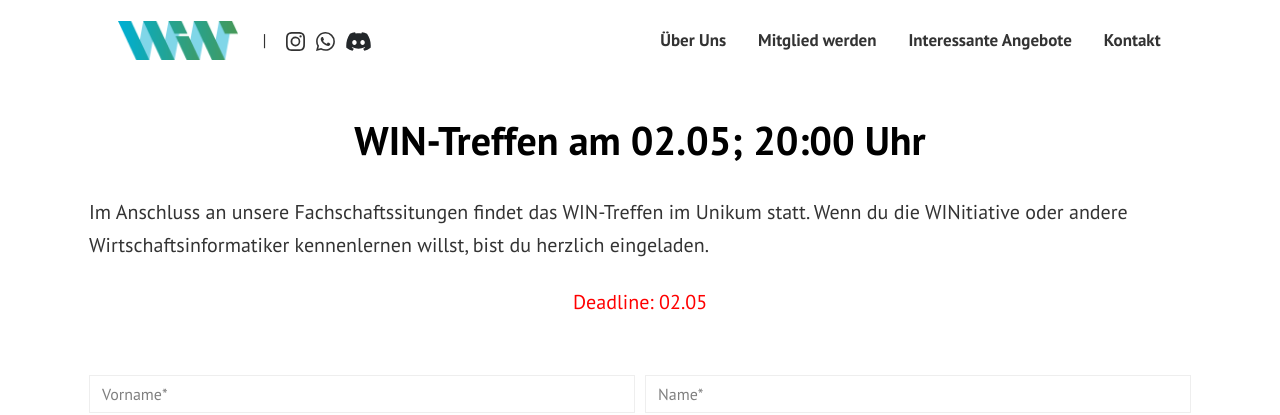
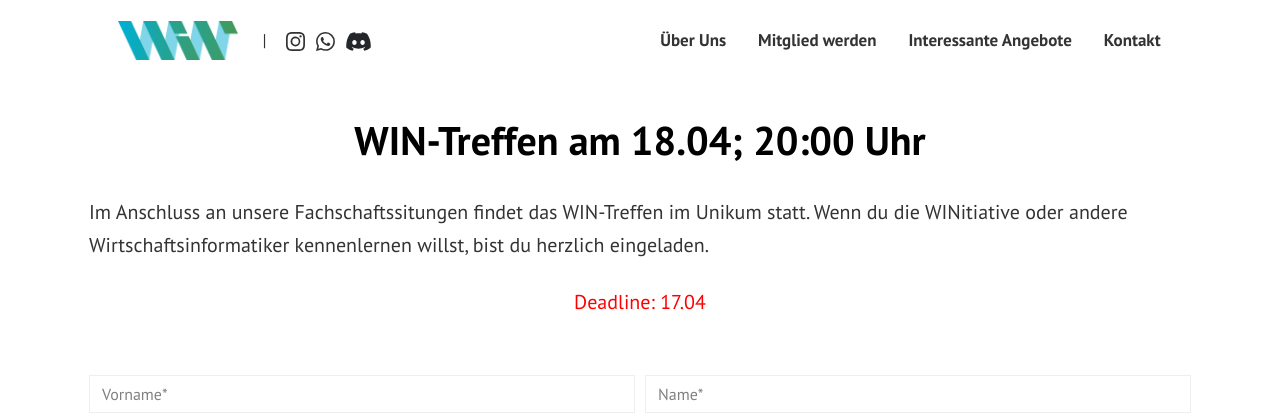
Before and after one commit to WINitiative-Augsburg-eV/webseite, a Jekyll site: the page built from pages/stammtisch-anmeldung.html, in a window 1280 px wide. Shown: the top 415 px of the page. Built offline with Jekyll 4.4.1, drawn with Linux system fonts in a browser that asks for light colours.

Commit message:
Update stammtisch-anmeldung.html

```diff
--- a/pages/stammtisch-anmeldung.html
+++ b/pages/stammtisch-anmeldung.html
@@ -1,6 +1,6 @@
 ---
 layout: page
-title: WIN-Treffen am 02.05; 20:00 Uhr
+title: WIN-Treffen am 18.04; 20:00 Uhr
 permalink: "/win-treffen/"
 comments: false
 ---
@@ -10,7 +10,7 @@
     <input type="hidden" name="_captcha" value="false">
 <p class="lead mb-4">Im Anschluss an unsere Fachschaftssitungen findet das WIN-Treffen im Unikum statt. Wenn du die WINitiative oder andere Wirtschaftsinformatiker kennenlernen willst, bist du herzlich eingeladen.</p>
 <p class="mb-4"></p>
-<center><p class="mb-4" style="color: red">Deadline: 02.05</p></center>
+  <center><p class="mb-4" style="color: red">Deadline: 17.04</p></center>
 <br>
 <div class="form-row">
 <div class="form-group col-md-6">
```
